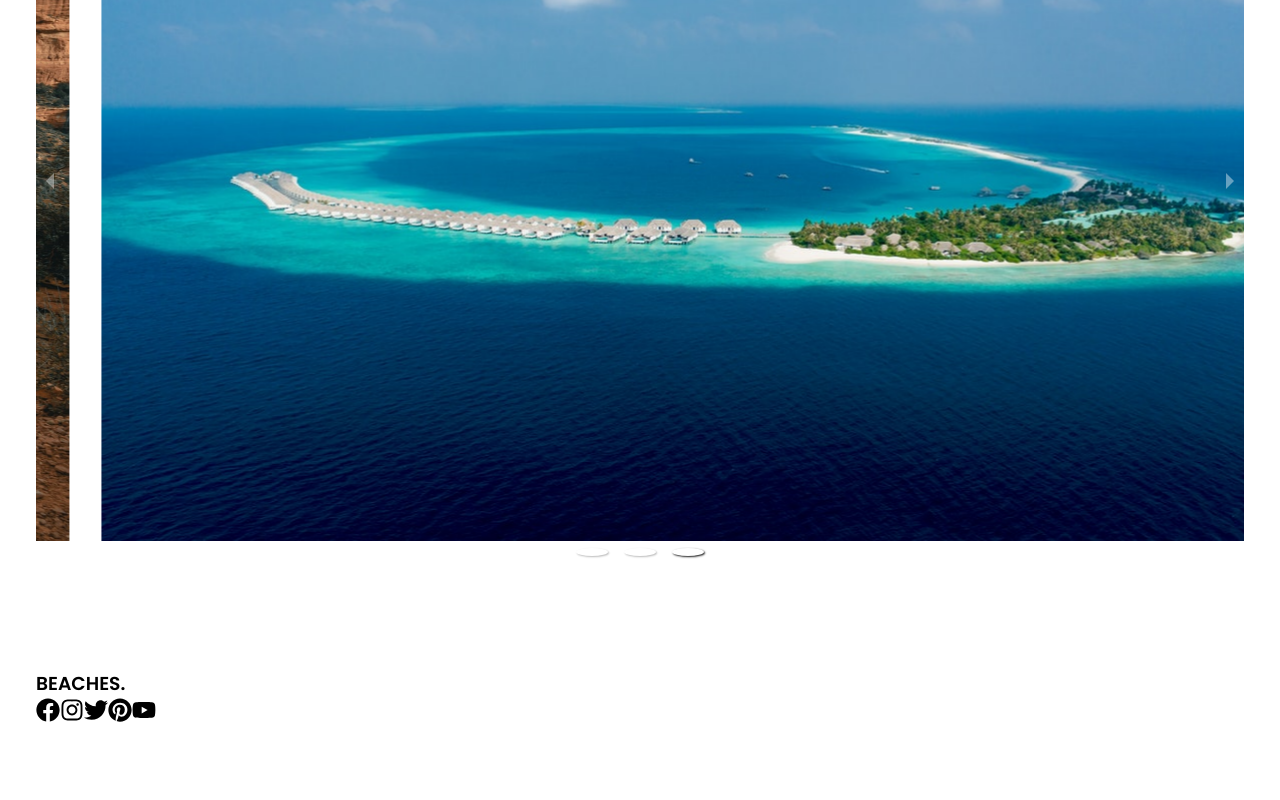
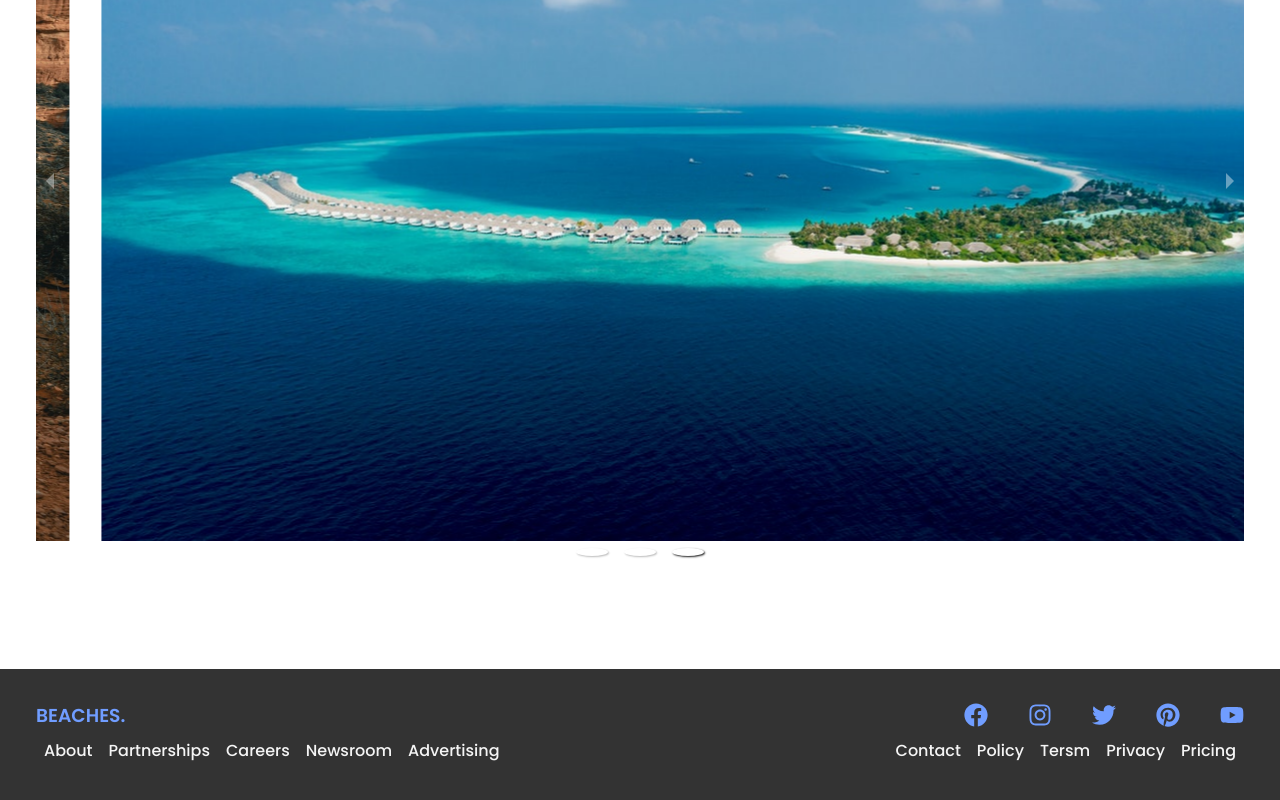
Before and after one commit to kennedybabu/Beaches, a React (Create React App) app: page / in a window 1280 px wide. Shown: the part 2983-3783 px from the top of the page. Before the commit the page ends 3712 px from the top, so only its background shows below. Built offline with nearby package versions, Linux system fonts and the light colour scheme; a web font is replaced by a local one.

Commit message:
style the footer

```diff
--- a/src/components/Footer/Footer.css
+++ b/src/components/Footer/Footer.css
@@ -0,0 +1,48 @@
+.footer {
+    width: 100%;
+    padding: 2rem 0;
+    background-color: #333;
+    color: whitesmoke;
+}
+
+
+.footer h3 {
+    color: var(--primary-light);
+
+}
+
+
+.footer .top, .bottom {
+    display: flex;
+    width: 100%;
+    justify-content: space-between;
+    align-items: center;
+}
+
+
+.footer .social {
+    display: flex;
+    justify-content: space-between;
+    width: 280px;
+}
+
+
+.footer .icon {
+    color: var(--primary-light);
+}
+
+
+.footer .left, .right {
+    display: flex;
+    align-items: center;
+}
+
+
+.footer ul {
+    display: flex;
+}
+
+
+.footer li {
+    padding: .5rem;
+}
--- a/src/components/Footer/Footer.jsx
+++ b/src/components/Footer/Footer.jsx
@@ -17,7 +17,26 @@
                     <FaYoutube className='icon' />
                 </div>
             </div>
-            <div className="bottom"></div>
+            <div className="bottom">
+                <div className="left">
+                    <ul>
+                        <li>About</li>
+                        <li>Partnerships</li>
+                        <li>Careers</li>
+                        <li>Newsroom</li>
+                        <li>Advertising</li>
+                    </ul>
+                </div>
+                <div className="right">
+                    <ul>
+                        <li>Contact</li>
+                        <li>Policy</li>
+                        <li>Tersm</li>
+                        <li>Privacy</li>
+                        <li>Pricing</li>
+                    </ul>
+                </div>
+            </div>
         </div>
 
     </div>
```
